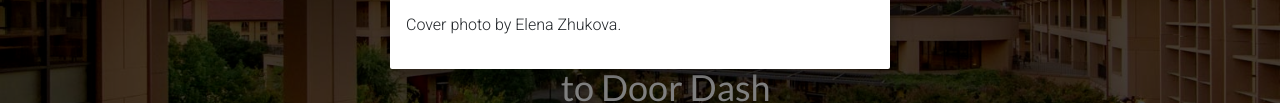
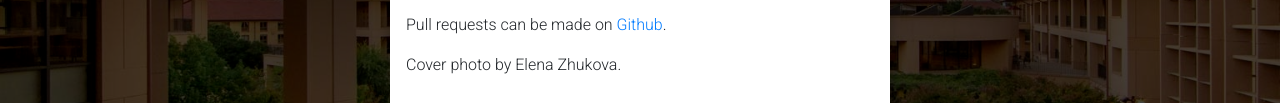
Before and after one commit to drewbent/gsbuilds, a plain HTML site: page index.html in a window 1280 px wide. Both pictures are taken after a click on the link 1253 px from the left and 30 px from the top of the page. Shown: the part 178-281 px from the top of the page. Drawn offline with Linux system fonts and the light colour scheme; no server answers.

Commit message:
Link to github repo on website.

```diff
--- a/index.html
+++ b/index.html
@@ -132,6 +132,7 @@
           <div class="modal-body">
             <p>This site was made with <i class="fas fa-heart"></i> by <a href="https://www.linkedin.com/in/khalilfuller/" target="_blank">Khalil</a>, <a href="https://www.linkedin.com/in/matthewcolford/" target="_blank">Matthew</a>, and <a href="https://www.linkedin.com/in/drewbent/" target="_blank">Drew</a>.</p>
             <p>You can reach us at <a href="mailto:gsbuildsform@gmail.com">gsbuildsform@gmail.com</a>.</p>
+            <p>Pull requests can be made on <a href="https://github.com/drewbent/gsbuilds" target="_blank">Github</a>.</p>
             <p>Cover photo by Elena Zhukova.</p>
           </div>
         </div>
```
